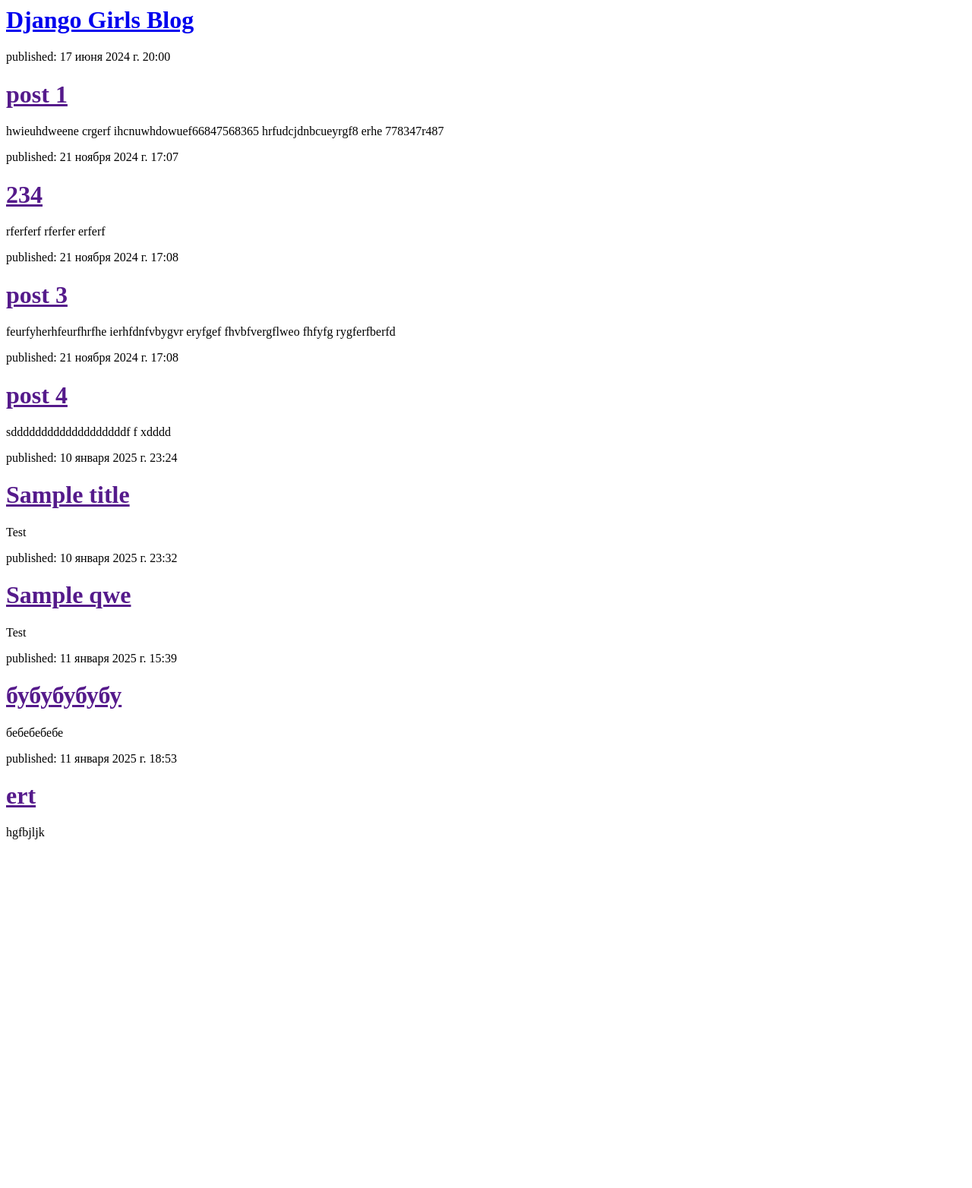
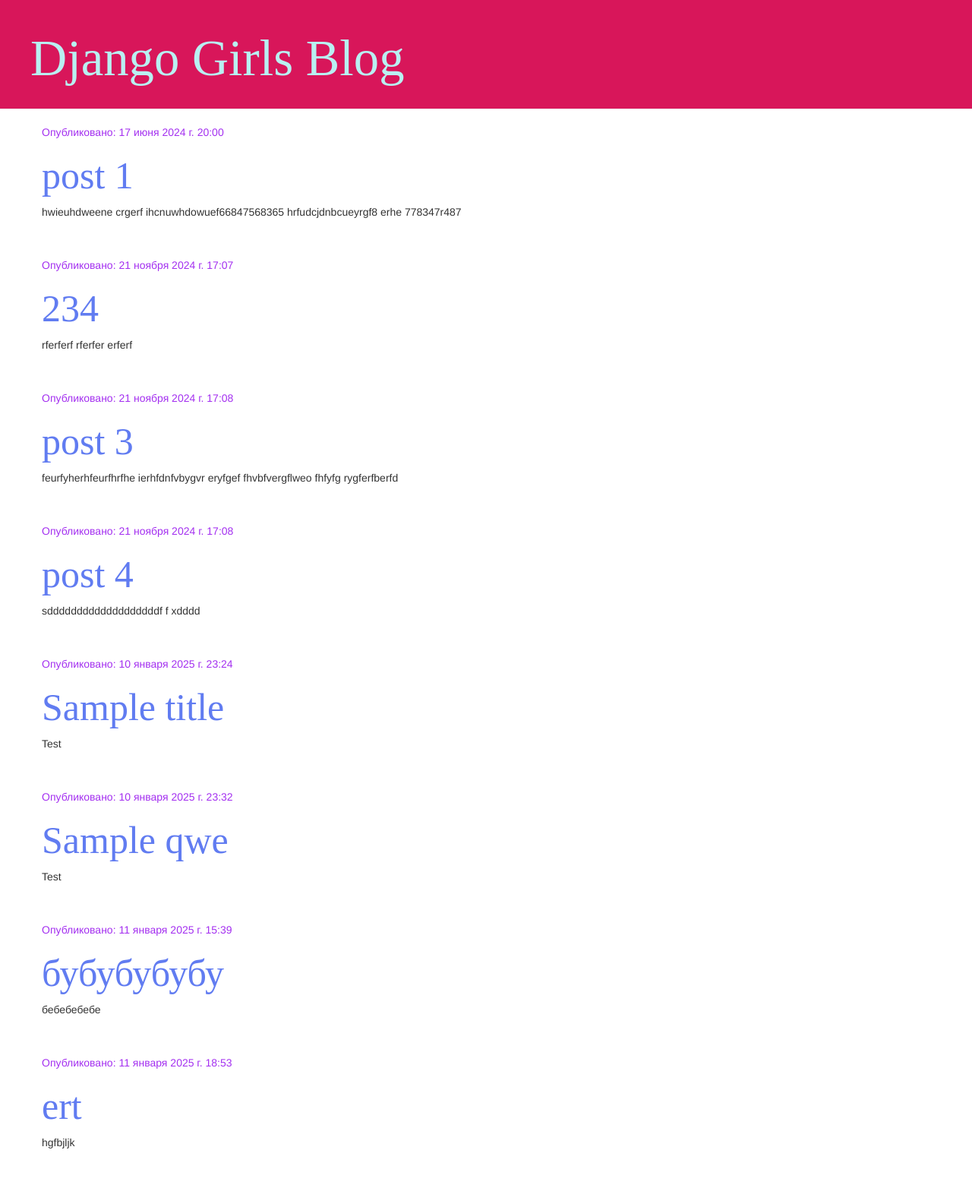
Before and after one commit to nitschkaa/djangogirls, a Django app: page / in a window 1280 px wide. Shown: the whole page at 76% size. Before the commit the page ends 1105 px from the top, so only its background shows below. Run offline with Django 5.2, Linux system fonts and the light colour scheme; data comes from the database, SQL or seed files in the repository; both versions use the stored data as it was after the commit; some libraries are stand-ins or nearby versions.

Commit message:
adding css

```diff
--- a/blog/models.py
+++ b/blog/models.py
@@ -9,6 +9,7 @@ class Post(models.Model):
     text = models.TextField()
     created_date = models.DateTimeField(default=timezone.now)
     published_date = models.DateTimeField(blank=True, null=True)
+    review = models.TextField(blank=True)
 
     def publish(self):
         self.published_date = timezone.now()
--- /dev/null
+++ b/blog/static/css/blog.css
@@ -0,0 +1,54 @@
+h1 a {
+    color: #d8165a;
+     font-family: 'Playwrite India';
+     font-size: 50px
+}
+body {
+    padding-left: 0px;
+}
+.page-header {
+    background-color: #d8165a;
+    margin-top: 0;
+    padding: 20px 20px 20px 40px;
+}
+
+.page-header h1, .page-header h1 a, .page-header h1 a:visited, .page-header h1 a:active {
+    color: #b9f0f1;
+    font-size: 50pt;
+    text-decoration: none;
+}
+
+.content {
+    margin-left: 40px;
+}
+
+h1, h2, h3, h4 {
+    font-family: 'Major Mono Display', cursive;
+}
+
+.date {
+    color: #a430f0;
+}
+
+.save {
+    float: right;
+}
+
+.post-form textarea, .post-form input {
+    width: 100%;
+}
+
+.top-menu, .top-menu:hover, .top-menu:visited {
+    color: #ffffff;
+    float: right;
+    font-size: 26pt;
+    margin-right: 20px;
+}
+
+.post {
+    margin-bottom: 50px;
+}
+
+.post h1 a, .post h1 a:visited {
+    color: #617cf1;
+}
--- a/blog/templates/blog/post_list.html
+++ b/blog/templates/blog/post_list.html
@@ -1,18 +1,32 @@
+{% load static %}
 <html>
     <head>
         <title>Django Girls blog</title>
+        <link rel="stylesheet" href="//maxcdn.bootstrapcdn.com/bootstrap/3.2.0/css/bootstrap.min.css">
+        <link rel="stylesheet" href="//maxcdn.bootstrapcdn.com/bootstrap/3.2.0/css/bootstrap-theme.min.css">
+        <link href="https://fonts.googleapis.com/css?family=Lobster&subset=latin,cyrillic" rel="stylesheet" type="text/css">
+        <link rel="stylesheet" href="{% static 'css/blog.css' %}">
     </head>
     <body>
-          <div>
+        <div class="page-header">
             <h1><a href="/">Django Girls Blog</a></h1>
         </div>
 
+        <div class="content container">
+    <div class="row">
+        <div class="col-md-8">
             {% for post in posts %}
-            <div>
-                <p>published: {{ post.published_date }}</p>
+                <div class="post">
+                    <div class="date">
+                        <p>Опубликовано: {{ post.published_date }}</p>
+                    </div>
                     <h1><a href="">{{ post.title }}</a></h1>
-                <p>{{ post.text|linebreaksbr}}</p>
+                    <p>{{ post.text|linebreaksbr }}</p>
                 </div>
             {% endfor %}
+        </div>
+    </div>
+</div>
+
     </body>
 </html>
```
Also changed, not shown: blog/migrations/0006_post_review_alter_man_age_alter_man_girlfriend_and_more.py (added), blog/migrations/0007_alter_post_review.py (added), db.sqlite3. Lines whose indentation alone changed are shown as unchanged.
